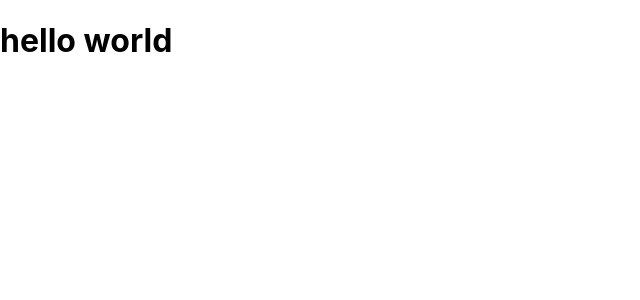
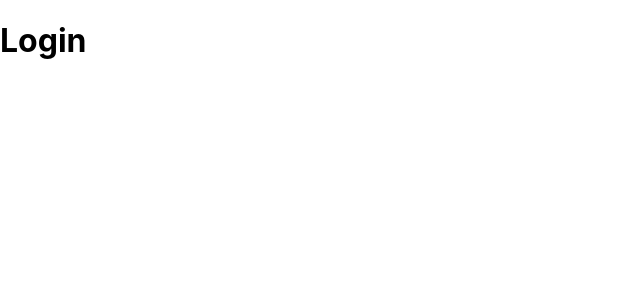
Before and after one commit to GigiDev7/Covid-19, a React (Create React App) app in the folder client/: page /login in a window 1280 px wide. Shown: the top 300 px of the page, without its empty margins (0-640 px from the left). Built offline with nearby package versions, Linux system fonts and the light colour scheme.

Commit message:
added basic pages structure

```diff
--- a/client/src/App.js
+++ b/client/src/App.js
@@ -1,8 +1,29 @@
+import { Switch, Route } from 'react-router-dom';
+import Home from './pages/Home';
+import Login from './pages/Login';
+import Signup from './pages/Signup';
+import Statistics from './pages/Statistics';
+import CountriesData from './pages/CountriesData';
+
 function App() {
   return (
-    <div className="App">
-      <h1>hello world</h1>
-    </div>
+    <Switch>
+      <Route path="/" exact>
+        <Home />
+      </Route>
+      <Route path="/countries">
+        <CountriesData />
+      </Route>
+      <Route path="/stats">
+        <Statistics />
+      </Route>
+      <Route path="/login">
+        <Login />
+      </Route>
+      <Route path="/signup">
+        <Signup />
+      </Route>
+    </Switch>
   );
 }
 
--- a/client/src/index.js
+++ b/client/src/index.js
@@ -2,10 +2,11 @@ import React from 'react';
 import ReactDOM from 'react-dom';
 import './index.css';
 import App from './App';
+import { BrowserRouter as Router } from 'react-router-dom';
 
 ReactDOM.render(
-  <React.StrictMode>
+  <Router>
     <App />
-  </React.StrictMode>,
+  </Router>,
   document.getElementById('root')
 );
--- /dev/null
+++ b/client/src/pages/CountriesData.js
@@ -0,0 +1,11 @@
+import React from 'react';
+
+const CountriesData = () => {
+  return (
+    <div>
+      <h1>countries data</h1>
+    </div>
+  );
+};
+
+export default CountriesData;
--- /dev/null
+++ b/client/src/pages/Home.js
@@ -0,0 +1,11 @@
+import React from 'react';
+
+const Home = () => {
+  return (
+    <div>
+      <h1>Home</h1>
+    </div>
+  );
+};
+
+export default Home;
--- /dev/null
+++ b/client/src/pages/Login.js
@@ -0,0 +1,11 @@
+import React from 'react';
+
+const Login = () => {
+  return (
+    <div>
+      <h1>Login</h1>
+    </div>
+  );
+};
+
+export default Login;
--- /dev/null
+++ b/client/src/pages/Signup.js
@@ -0,0 +1,11 @@
+import React from 'react';
+
+const Signup = () => {
+  return (
+    <div>
+      <h1>Sign up</h1>
+    </div>
+  );
+};
+
+export default Signup;
--- /dev/null
+++ b/client/src/pages/Statistics.js
@@ -0,0 +1,11 @@
+import React from 'react';
+
+const Statistics = () => {
+  return (
+    <div>
+      <h1>statistics</h1>
+    </div>
+  );
+};
+
+export default Statistics;
```
